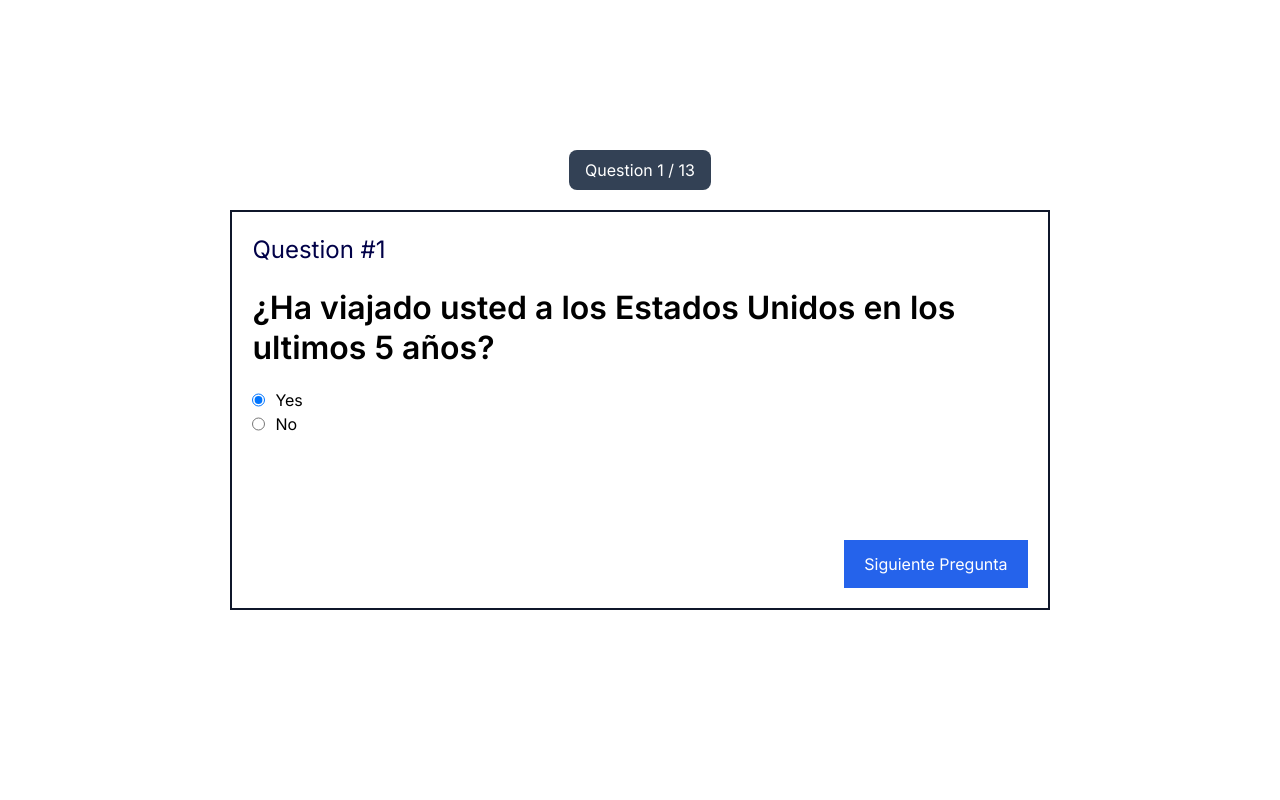
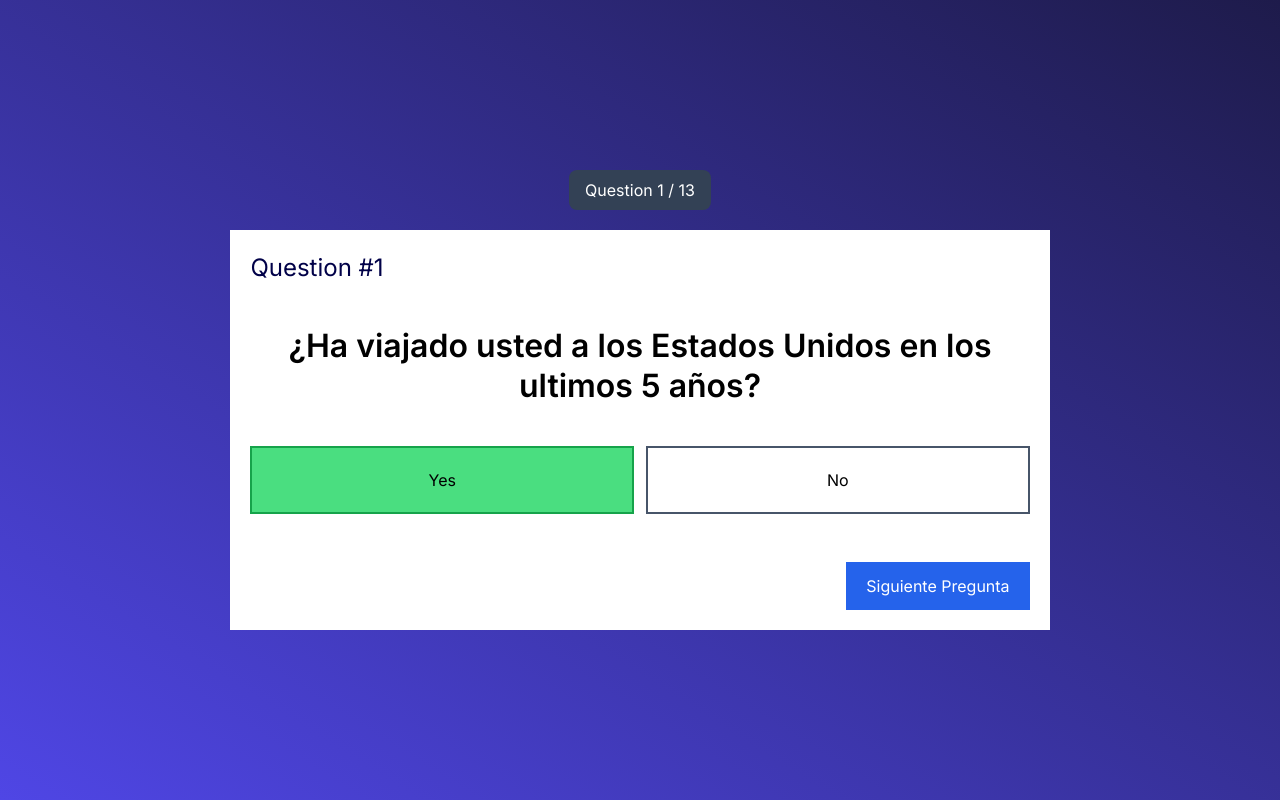
Before and after one commit to pedrouzcategui/us_visa_evaluation, a Next.js app: page /quiz in a window 1280 px wide. Built offline with nearby package versions, Linux system fonts and the light colour scheme.

Commit message:
Need to improve the buttons login

```diff
--- a/src/components/Answer/YesNo/YesNo.tsx
+++ b/src/components/Answer/YesNo/YesNo.tsx
@@ -1,6 +1,6 @@
 "use client";
 import styles from "./style.module.css";
-import { ChangeEvent, useContext } from "react";
+import { ChangeEvent, MouseEventHandler, useContext } from "react";
 import { capitalize } from "@/utils";
 import { NO_ANSWER, YES_ANSWER } from "@/consts/quiz_values";
 import { QuizContext } from "@/contexts/QuizContext";
@@ -13,7 +13,6 @@ export function YesNo({
     selectedIndex: number;
     setSelectedIndex: React.Dispatch<React.SetStateAction<number>>;
 }) {
-
     // Get Current Question
     // Put the value of the current answer if exists
 
@@ -22,10 +21,19 @@ export function YesNo({
         let selectedIndex = parseInt(value);
         setSelectedIndex(selectedIndex);
     };
+    const onOptionChange2 = (e: React.MouseEvent<HTMLElement>) => {
+        let div = e.target as HTMLElement;
+        if (!div) {
+            return;
+        }
+        let value = div.innerText;
+        let selectedIndex = value === "Yes" ? 0 : 1;
+        setSelectedIndex(selectedIndex);
+    };
 
     return (
         <div>
-            <div>
+            {/* <div>
                 {OPTIONS.map((option, i) => {
                     return (
                         <label
@@ -44,7 +52,28 @@ export function YesNo({
                         </label>
                     );
                 })}
+            </div> */}
+            <div className="grid grid-cols-2 gap-3 my-5">
+                <AnswerBox handleOptionChange={onOptionChange2} value="Yes" isActive={selectedIndex == 0} />
+                <AnswerBox handleOptionChange={onOptionChange2} value="No" isActive={selectedIndex == 1} />
             </div>
         </div>
     );
 }
+
+interface AnswerBoxProps {
+    handleOptionChange: (e: any) => void;
+    value: string;
+    isActive: boolean;
+}
+
+function AnswerBox({ handleOptionChange, value, isActive }: AnswerBoxProps) {
+    return (
+        <div
+            onClick={handleOptionChange}
+            className={`flex items-center justify-center border-2 py-5  hover:cursor-pointer ${isActive ? 'border-green-600 bg-green-400' : 'border-slate-600 hover:bg-slate-200'}`}
+        >
+            {value}
+        </div>
+    )
+}
--- a/src/components/QuestionCard/QuestionCard.tsx
+++ b/src/components/QuestionCard/QuestionCard.tsx
@@ -55,7 +55,7 @@ export default function QuestionCard({
 
 
     return (
-        <div className="w-4/5 min-h-[400px] flex flex-col justify-between p-5 border-2 border-slate-900 mt-5">
+        <div className="bg-white w-4/5 min-h-[400px] flex flex-col justify-between p-5 mt-5">
             <div>
                 <QuestionCard.Header id={id} title={title} example={example} />
                 <AnswerInput
--- a/src/components/QuestionCard/style.module.css
+++ b/src/components/QuestionCard/style.module.css
@@ -12,9 +12,10 @@
 
 .question_text {
   font-size: 2rem;
-  margin: 20px 0px;
+  margin: 40px 0px;
   font-weight: 600;
   line-height: 2.5rem;
+  text-align: center;
 }
 
 .question_example {
--- a/src/components/Quiz/QuizWrapper.tsx
+++ b/src/components/Quiz/QuizWrapper.tsx
@@ -17,7 +17,8 @@ export default function QuizWrapper() {
 
 
     return (
-        <div className="w-4/5 mx-auto min-h-[95vh] flex flex-col items-center justify-center">
+        <div className="bg-gradient-to-tr from-indigo-600 to-indigo-950 min-h-[100vh] flex items-center">
+            <div className="w-4/5 mx-auto flex flex-col items-center justify-center ">
                 {
                     !isReview &&
                     <>
@@ -41,6 +42,7 @@ export default function QuizWrapper() {
                     isReview && <QuizAnswersConfirmationScreen />
                 }
             </div>
+        </div>
     );
 }
 
```
Lines whose indentation alone changed are shown as unchanged.
